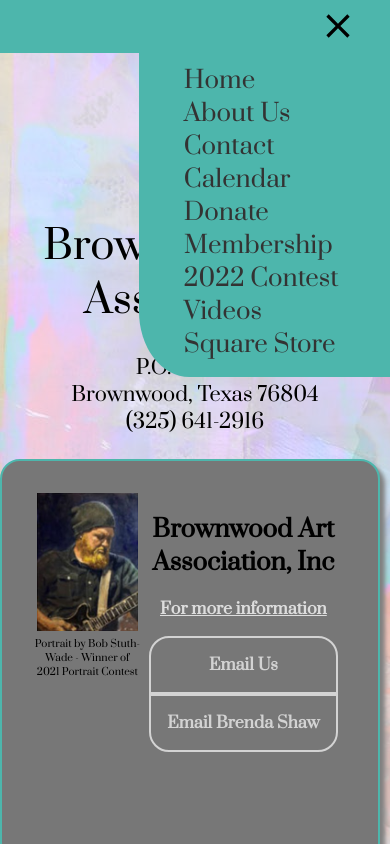
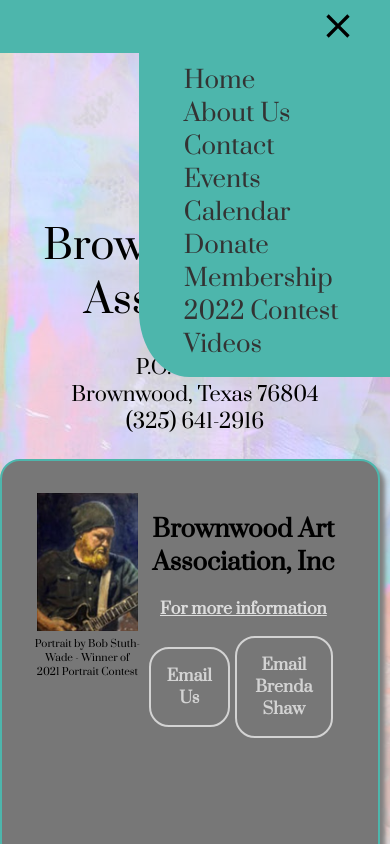
Before and after one commit to Jonathan-Day-Dev/bwd-art, a React (Create React App) app: page /contest in a window 390 px wide. Both pictures are taken after a click on the icon 338 px from the left and 26 px from the top of the page. Shown: the top 844 px of the page. Built offline with nearby package versions, Linux system fonts and the light colour scheme.

Commit message:
i have no idea what i did

```diff
--- a/src/App.js
+++ b/src/App.js
@@ -18,7 +18,7 @@ import Calendar from "./components/Calendar/Calendar";
 import Membership from "./components/Membership/Membership";
 import Classes from "./components/OnlineClasses/Classes";
 import Contest from "./components/Contest/Contest";
-import Store from "./components/SquareStore/Store";
+// import Store from "./components/SquareStore/Store";
 
 function App() {
   return (
@@ -31,7 +31,7 @@ function App() {
       <div>
         <Route path="/home">
           <Fragment>
-            <Store />
+            {/* <Store /> */}
             <Features />
             <WhatsNew />
           </Fragment>
--- a/src/components/Contest/Contest.js
+++ b/src/components/Contest/Contest.js
@@ -29,6 +29,7 @@ const Contest = (props) => {
         <div className={styles.info}>
           <h2>Brownwood Art Association, Inc</h2>
           <p>For more information</p>
+          <div className={styles.btns}>
             <a href="mailto:brownwoodart@gmail.com" className={styles.email}>
               Email Us
             </a>
@@ -38,15 +39,12 @@ const Contest = (props) => {
             >
               Email Brenda Shaw
             </a>
+          </div>
           <h3 className={styles.full}>
             BAA 2nd ANNUAL VIRTUAL PORTRAIT COMPETITION
           </h3>
         </div>
       </div>
-      <h3 className={styles.small}>
-        2/18/2022, Finalists Notification (6): 2/25/2022, Awards Presentation,
-        3/03/2022.
-      </h3>
       <div className={styles.body}>
         <p>
           Established in 1927, the Brownwood Art Association, Inc. became a
@@ -61,8 +59,8 @@ const Contest = (props) => {
           five Juror awards of $60
         </p>
         <p>
-          <span className={styles.bold}>Entry Deadline: </span>Best of Show –
-          $1000, five Juror awards of $60
+          <span className={styles.bold}>Entry Deadline: </span>2/18/2022,
+          Finalists Notification (6): 2/25/2022, Awards Presentation, 3/03/2022.
         </p>
         <p>
           <span className={styles.bold}>Entry Fee: </span>$20 per portrait –
@@ -98,7 +96,7 @@ const Contest = (props) => {
         <h3>JUROR: BOB STUTH-WADE</h3>
         <p>
           Renowned Texas artist, Bob Stuth-Wade, is a contemporary artist who
-          was born in1953. He is known for his still life, portrait and
+          was born in 1953. He is known for his still life, portrait and
           landscape paintings, and takes much of his influence from Perry
           Nichols and Mary Sloan. Knowing his subject and painting from life is
           key to Bob’s painting whether he is painting the figure, still life or
--- a/src/components/Contest/Contest.module.css
+++ b/src/components/Contest/Contest.module.css
@@ -103,4 +103,13 @@
     .body {
         margin-top: 0;
     }
+    .btns {
+      display: flex;
+      justify-content: space-evenly;
+      align-items: center;
+    }
+    .btns a {
+      border-radius: 20px;
+      margin-right: 5px;
+    }
 }
--- a/src/components/Layout/Footer.js
+++ b/src/components/Layout/Footer.js
@@ -11,12 +11,12 @@ const Footer = props => {
         </div>
         <img src={logo} alt="logo" className={styles.image} />
         <div className={styles.links}>
-            <button className={styles.link}>Donate</button>
-            <button className={styles.link}>Membership</button>
+            <a href="https://square.link/u/nBLV2h9F" className={styles.link}>Donate</a>
+            <a href="https://square.link/u/ytQ3nnnH" className={styles.link}>Membership</a>
         </div>
         <div className={styles.social}>
             <a href="https://www.facebook.com/brownwoodart">Facebook</a>
-            <a href="http://instagram.com" className={styles.disabled}>Instagram</a>
+            <a href="https://www.instagram.com/brownwoodart/" className={styles.disabled}>Instagram</a>
             <a href="https://twitter.com/BrownwoodArt">Twitter</a>
         </div>
     </footer>
--- a/src/components/Nav/Hamburger.js
+++ b/src/components/Nav/Hamburger.js
@@ -1,6 +1,6 @@
-import styles from './Hamburger.module.css';
+import styles from "./Hamburger.module.css";
 
-import { Link } from 'react-router-dom';
+import { Link } from "react-router-dom";
 
 const Hamburger = (props) => {
   return (
@@ -10,52 +10,84 @@ const Hamburger = (props) => {
       }`}
     >
       <li>
-        <Link to="/home" onClick={props.onToggle} className={styles["small-menu__btn"]}>
+        <Link
+          to="/home"
+          onClick={props.onToggle}
+          className={styles["small-menu__btn"]}
+        >
           Home
         </Link>
       </li>
       <li>
-        <Link to="/about" onClick={props.onToggle} className={styles["small-menu__btn"]}>
+        <Link
+          to="/about"
+          onClick={props.onToggle}
+          className={styles["small-menu__btn"]}
+        >
           About Us
         </Link>
       </li>
       <li>
-        <Link to="/contact" onClick={props.onToggle} className={styles["small-menu__btn"]}>
+        <Link
+          to="/contact"
+          onClick={props.onToggle}
+          className={styles["small-menu__btn"]}
+        >
           Contact
         </Link>
       </li>
+      <a
+        href="https://brownwood-art.square.site/"
+        onClick={props.onToggle}
+        className={styles["small-menu__btn"]}
+      >
+        Events
+      </a>
       <li>
-        <Link to="/calendar" onClick={props.onToggle} className={styles["small-menu__btn"]}>
+        <Link
+          to="/calendar"
+          onClick={props.onToggle}
+          className={styles["small-menu__btn"]}
+        >
           Calendar
         </Link>
       </li>
       <li>
-        <Link to="https://brownwood-art.square.site/" onClick={props.onToggle} className={styles["small-menu__btn"]}>
+        <a
+          href="https://square.link/u/nBLV2h9F"
+          onClick={props.onToggle}
+          className={styles["small-menu__btn"]}
+        >
           Donate
+        </a>
+      </li>
+      <li>
+        <a
+          href="https://square.link/u/ytQ3nnnH"
+          className={styles["small-menu__btn"]}
+          onClick={props.onToggle}
+        >
+          Membership
+        </a>
+      </li>
+      <li>
+        <Link
+          to="/contest"
+          onClick={props.onToggle}
+          className={styles["small-menu__btn"]}
+        >
+          2022 Contest
         </Link>
       </li>
       <li>
         <Link
-          to="https://brownwood-art.square.site/"
+          to="/classes"
+          onClick={props.onToggle}
           className={styles["small-menu__btn"]}
-          onClick={props.onToggle}
         >
-          Membership
-        </Link>
-      </li>
-      <li>
-        <Link to="/contest" onClick={props.onToggle} className={styles["small-menu__btn"]}>
-          2022 Contest
-        </Link>
-      </li>
-      <li>
-        <Link to="/classes" onClick={props.onToggle} className={styles["small-menu__btn"]}>
           Videos
         </Link>
       </li>
-      <a href="https://brownwood-art.square.site" onClick={props.onToggle} className={styles["small-menu__btn"]}>
-            Square Store
-          </a>
     </ul>
   );
 };
--- a/src/components/Nav/Navbar.js
+++ b/src/components/Nav/Navbar.js
@@ -35,15 +35,9 @@ const Navbar = (props) => {
           <NavLink to="/calendar" activeClassName={styles.isActive} className={styles.link}>
             Calendar
           </NavLink>
-          {/* <a href="https://brownwood-art.square.site/" className={styles.link}>
-            Donate
-          </a>
-          <a href="https://brownwood-art.square.site/" activeClassName={styles.isActive} className={styles.link}>
-            Membership
-          </a>
-          <a href="https://brownwood-art.square.site" className={styles.link}>
-            Square Store
-          </a> */}
+          <a href="https://square.link/u/nBLV2h9F" className={styles.link}>Donations</a>
+          <a href="https://square.link/u/ytQ3nnnH" className={styles.link}>Membership</a>
+          <a href="http://brownwood-art.square.site/" className={styles.link}>Upcoming Events</a>
         </section>
       </div>
       <div className={styles["hamburger-menu"]}>
```
Lines whose indentation alone changed are shown as unchanged.
